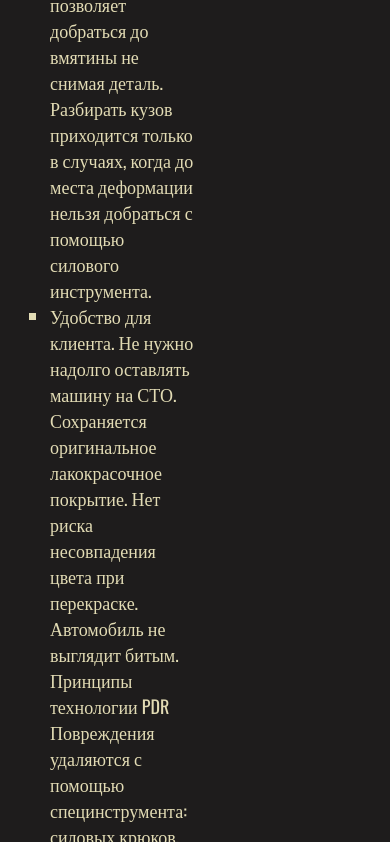
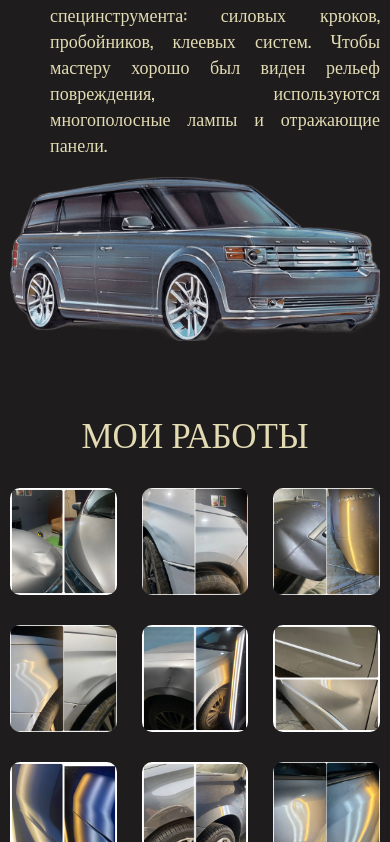
Before and after one commit to levTysy/dent-time, a website: page index.html in a window 390 px wide. Shown: the part 1158-2000 px from the top of the page. Drawn offline with nearby package versions, Linux system fonts and the light colour scheme.

Commit message:
complete section work

```diff
--- a/index.html
+++ b/index.html
@@ -57,7 +57,7 @@
               </a>
             </div>
             <div>
-              <a class="header__contacts-phone" href="tel:+798888888888"
+              <a class="header__contacts-phone" href="tel:+79887679341"
                 >Позвонить мне</a
               >
             </div>
@@ -121,45 +121,50 @@
         </div>
       </section>
 
-      <!-- <div class="works">
-        <div class="work__item">
-          <img src="assests/img/cars/MyCollages (1).jpg" alt="" />
+      <section class="works">
+        <div class="container">
+          <h2 class="works__title">Мои работы</h2>
+          <div class="works__wrapper">
+            <div class="works__wrapper-item">
+              <img src="assests/img/cars/1.jpg" alt="" />
             </div>
 
-        <div class="work__item">
-          <img src="assests/img/cars/MyCollages (1).jpg" alt="" />
+            <div class="works__wrapper-item">
+              <img src="assests/img/cars/2.jpg" alt="" />
             </div>
 
-        <div class="work__item">
-          <img src="assests/img/cars/MyCollages (1).jpg" alt="" />
+            <div class="works__wrapper-item">
+              <img src="assests/img/cars/3.jpg" alt="" />
             </div>
 
-        <div class="work__item">
-          <img src="assests/img/cars/MyCollages (1).jpg" alt="" />
+            <div class="works__wrapper-item">
+              <img src="assests/img/cars/4.jpg" alt="" />
             </div>
 
-        <div class="work__item">
-          <img src="assests/img/cars/MyCollages (1).jpg" alt="" />
+            <div class="works__wrapper-item">
+              <img src="assests/img/cars/5.jpg" alt="" />
             </div>
 
-        <div class="work__item">
-          <img src="assests/img/cars/MyCollages (1).jpg" alt="" />
+            <div class="works__wrapper-item">
+              <img src="assests/img/cars/6.jpg" alt="" />
             </div>
 
-        <div class="work__item">
-          <img src="assests/img/cars/MyCollages (1).jpg" alt="" />
+            <div class="works__wrapper-item">
+              <img src="assests/img/cars/7.jpg" alt="" />
             </div>
 
-        <div class="work__item">
-          <img src="assests/img/cars/MyCollages (1).jpg" alt="" />
+            <div class="works__wrapper-item">
+              <img src="assests/img/cars/8.jpg" alt="" />
             </div>
 
-        <div class="work__item">
-          <img src="assests/img/cars/MyCollages (1).jpg" alt="" />
+            <div class="works__wrapper-item">
+              <img src="assests/img/cars/9.jpg" alt="" />
             </div>
           </div>
+        </div>
+      </section>
 
-      <div class="map">
+      <!--<div class="map">
         <div class="map-img"></div>
         <div class="car-img">
           <img src="" alt="" />
@@ -168,5 +173,7 @@
     </main>
 
     <footer class="footer"></footer>
+
+    <script src="script/script.js"></script>
   </body>
 </html>
--- /dev/null
+++ b/script/script.js
@@ -0,0 +1,7 @@
+let works = document.querySelectorAll('.works__wrapper-item');
+
+for (let work of works) {
+  work.addEventListener('click', function() {
+    work.classList.toggle('show');
+  });
+}
--- a/styles/_about.scss
+++ b/styles/_about.scss
@@ -5,7 +5,7 @@
   width: 100%;
 
   &__wrapper {
-    padding: 15px 10px 0;
+    padding: 25px 10px 35px;
     display: grid;
     grid-template-columns: 50% 50%;
     grid-template-rows: repeat(2fr);
@@ -16,11 +16,26 @@
       text-align: justify;
     }
 
-    &-list li {
-      list-style: square;
+    &-list {
+      li {
+        list-style: square;
+
+        @media (max-width: v.$media_lg) {
+          text-align: justify;
+        }
+      }
+
+      @media (max-width: v.$media_lg) {
+        grid-column: 1 / 3;
+      }
     }
 
     &-img {
+
+      @media (max-width: v.$media_lg) {
+        grid-column: 1 / 3;
+      }
+
       img {
         width: 100%;
       }
--- a/styles/_importer.scss
+++ b/styles/_importer.scss
@@ -2,3 +2,4 @@
 @forward 'header';
 @forward 'car';
 @forward 'about';
+@forward 'works';
--- /dev/null
+++ b/styles/_works.scss
@@ -0,0 +1,37 @@
+@use 'variables' as v;
+@use 'mixins' as m;
+
+.works {
+  padding: 25px 10px 35px;
+
+  &__title {
+    margin: 0 auto 30px;
+    text-align: center;
+    text-transform: uppercase;
+    @include m.font(35px, 400, v.$color_crema);
+  }
+
+  &__wrapper {
+
+    width: 100%;
+    display: grid;
+    grid-template-columns: 1fr 1fr 1fr;
+    gap: 25px;
+
+    &-item {
+
+
+      img {
+        width: 100%;
+        border-radius: 10px;
+      }
+    }
+  }
+}
+
+.show {
+  position: absolute;
+  width: 98%;
+  left: 50%;
+  transform: translate(-50%);
+}
```
Also changed, not shown: assests/img/cars/1.jpg (added), assests/img/cars/2.jpg (added), assests/img/cars/3.jpg (added), assests/img/cars/4.jpg (added), assests/img/cars/5.jpg (added), assests/img/cars/6.jpg (added), assests/img/cars/7.jpg (added), assests/img/cars/8.jpg (added), assests/img/cars/9.jpg (added), assests/img/cars/MyCollages (1).jpg (deleted), dist/index.css, 1 other file. Lines whose indentation alone changed are shown as unchanged.
